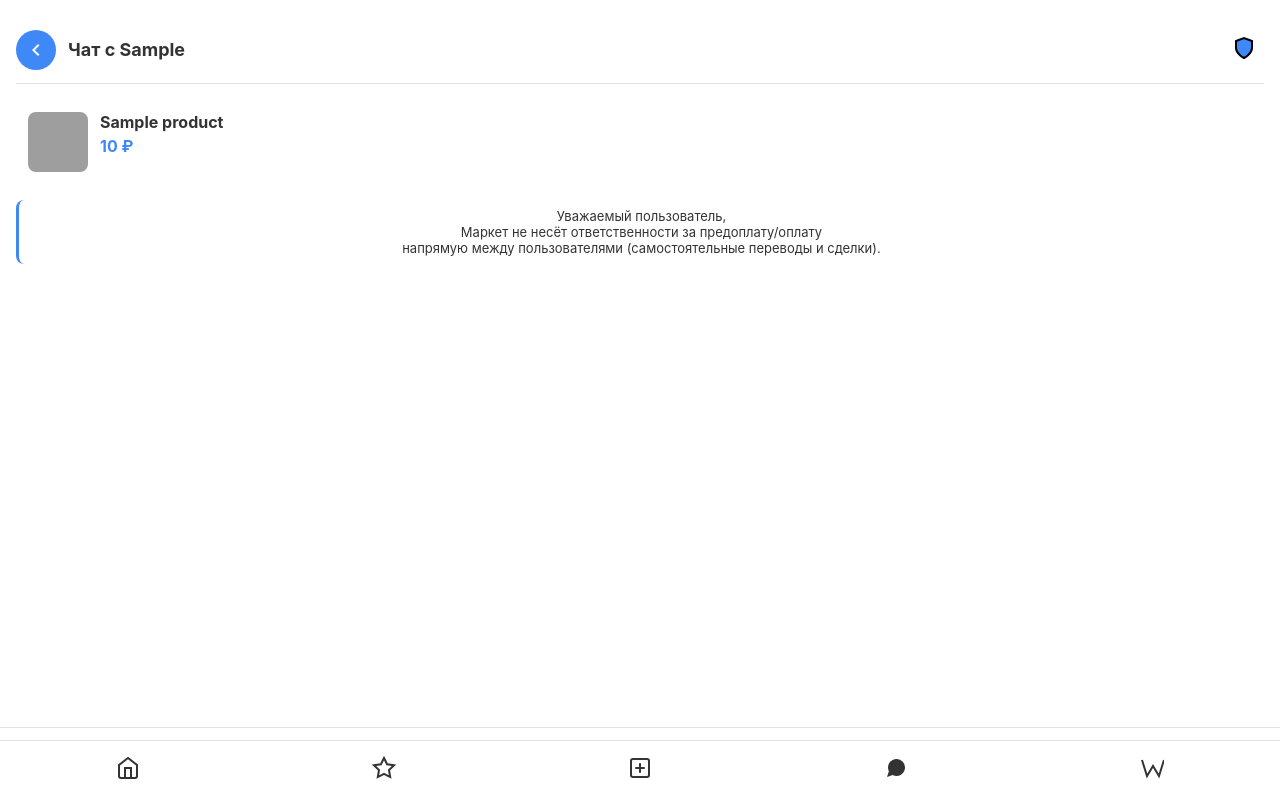
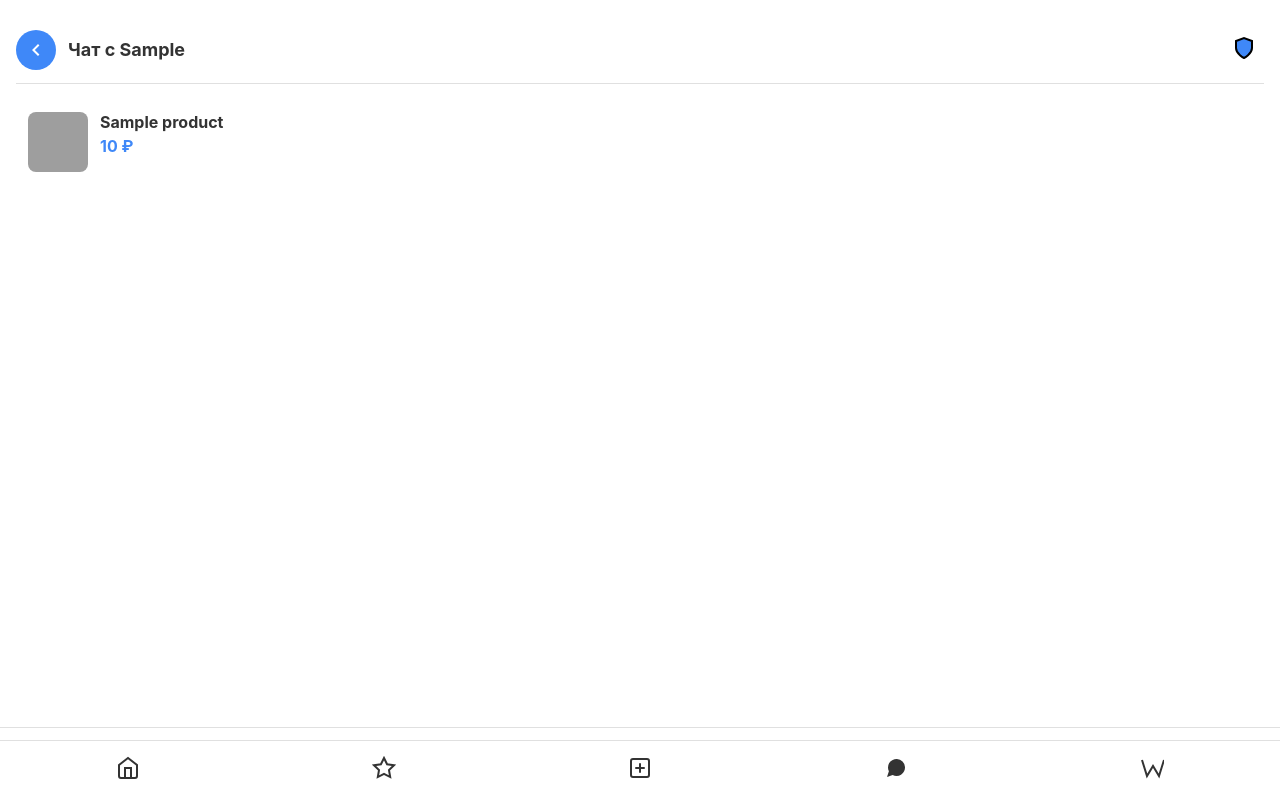
Before and after one commit to Warder222/WMarket-app, a FastAPI app: template templates/chat.html in a window 1280 px wide. Shown: the top 799 px of the page. Run offline with FastAPI, Linux system fonts and the light colour scheme; the template is opened without the code that fills it: most values are stand-ins (such as "Sample title", 1, 10 or a date in 2020); parts of the project's set-up code (start-up, migrations or seed data) failed here and were passed over; some libraries are stand-ins or nearby versions; grey boxes are pictures that could not be loaded.

Commit message:
version: 1.7f - mini fix inside chat (notify)

```diff
--- a/templates/chat.html
+++ b/templates/chat.html
@@ -5,7 +5,7 @@
     .chat-container {
         display: flex;
         flex-direction: column;
-        height: 100vh;
+        height: 87vh;
         padding: 16px;
         padding-bottom: 0; /* Убираем отступ снизу, так как навигации нет */
     }
@@ -46,7 +46,7 @@
     .chat-messages {
         flex: 1;
         overflow-y: auto;
-        padding-bottom: 120px;
+        padding-bottom: 30px;
     }
 
     .message {
@@ -282,18 +282,10 @@
             <div class="product-price">{{ product.product_price }} ₽</div>
         </div>
     </div>
-    <div style="background-color: var(--card-bg); color: var(--secondary-text); padding: 8px 12px; border-radius: 8px; margin-bottom: 12px; font-size: 13px; text-align: center; border-left: 3px solid var(--primary-color);">
-            Уважаемый пользователь,<br>
-            Маркет не несёт ответственности за предоплату/оплату<br>
-            напрямую между пользователями (самостоятельные переводы и сделки).
-        </div>
     <div class="chat-messages" id="chatMessages">
         {% for message in messages %}
         <div class="message {% if message.sender_id == current_user.id %}message-sent{% elif message.sender_id == 0 %}message-admin{% else %}message-received{% endif %}">
             <div class="message-content">
-                {% if message.sender_id == 0 %}
-                    <strong>Администратор:</strong><br>
-                {% endif %}
                 {{ message.content }}
             </div>
             <div class="message-time">
@@ -359,7 +351,7 @@
         const isAdmin = currentUserId === 0;
 
         // Удаляем все сообщения, которые были загружены при рендеринге шаблона
-        chatMessages.innerHTML = '';
+        chatMessages.innerHTML = '<div style="background-color: var(--card-bg); color: var(--secondary-text); padding: 8px 12px; border-radius: 8px; margin-bottom: 12px; font-size: 13px; text-align: center; border-left: 3px solid var(--primary-color);">Уважаемый пользователь,<br>Маркет не несёт ответственности<br> за предоплату/оплату<br>напрямую между пользователями (самостоятельные переводы и сделки).</div>';
 
         // Для админа - получаем информацию об участниках чата
         let participantsInfo = {};
```
